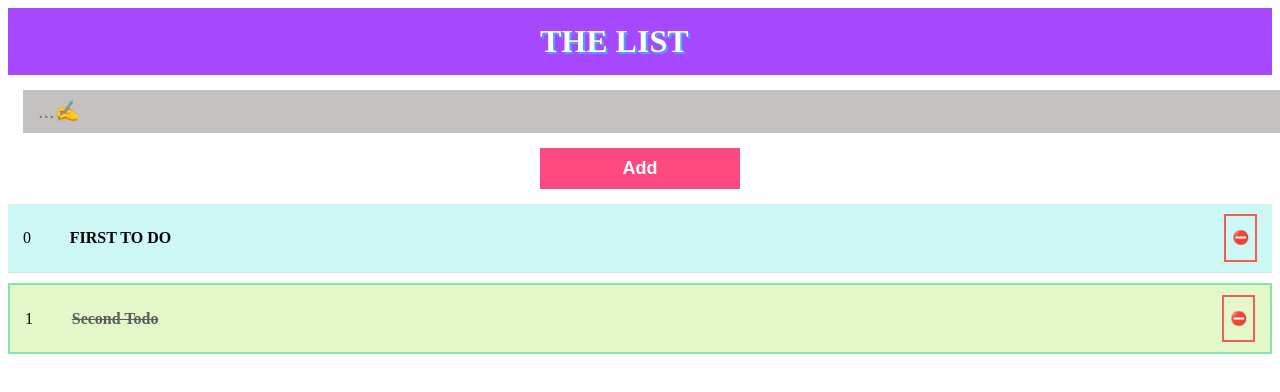
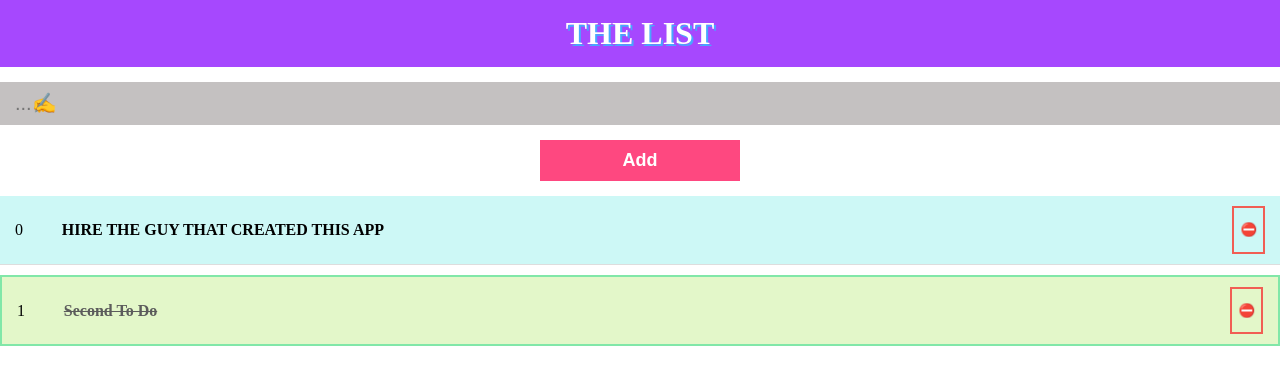
Before and after one commit to lamencha/the-list, an Angular app: page / in a window 1280 px wide. Shown: the top 392 px of the page. Built offline with nearby package versions, Linux system fonts and the light colour scheme.

Commit message:
more css empty validation

```diff
--- a/src/app/app.component.less
+++ b/src/app/app.component.less
@@ -6,8 +6,8 @@
 
 .app h1 {
     display: block;
-	width: 100%;
-	max-width: 200px;
+	text-align: center;
+
 	appearance: none;
 	border: none;
 	outline: none;
--- a/src/app/components/todos/todos.component.html
+++ b/src/app/components/todos/todos.component.html
@@ -1,20 +1,44 @@
+<!DOCTYPE html>
+<html>
+
+<script src="https://ajax.googleapis.com/ajax/libs/angularjs/1.6.9/angular.min.js"></script>
+
 <div class="todos">
 
-    <form name="myForm" (submit)="addTodo()" required>
+    <form novalidate class="frm" name="myForm" (submit)="addTodo()" >
         <input
             type="text"
             name="inputTodo"
             placeholder="...&#9997;"
             class="todo-input"
             [(ngModel)]="inputTodo"
+            ng-model="user.name"
+            required
+        />
+        <input class="todo-submit" type="submit"  value="Add" ng-click="update(user)">
+    </form>
 
-
-        />
-        <input class="todo-submit" type="submit" value="Add" >
-    </form>
     <div *ngFor="let todo of todos1; let i = index;" class="todo {{ (todo.completed ? 'done' : '') }}" (click)="toggleDone(i)">
         <div class="id">{{ i }}</div>
         <div class="content" >{{ todo.content }}</div>
         <button class="delete" (click)="deleteTodo(i)"><p>&#9940;</p></button>
     </div>
+
 </div>
+
+<script>
+    angular.module('formExample', [])
+      .controller('ExampleController', ['$scope', function($scope) {
+        $scope.master = {};
+
+        $scope.update = function(user) {
+          $scope.master = angular.copy(user);
+        };
+
+        $scope.reset = function() {
+          $scope.user = angular.copy($scope.master);
+        };
+
+        $scope.reset();
+      }]);
+  </script>
--- a/src/app/components/todos/todos.component.less
+++ b/src/app/components/todos/todos.component.less
@@ -39,13 +39,12 @@
 
 .todo-input {
 	display: block;
-	width: 100%;
-
+    width: 100%;
 	padding: 10px 15px ;
 	appearance: none;
 	border: none;
 	background-color: #c4c1c1;
-	margin: 15px;
+	margin-top: 15px;
 	font-size: 20px;
 	outline: none;
 }
@@ -84,3 +83,15 @@ background-color: rgba(255, 255, 255, 0);
 .todo.done {
     border: 2px solid #81e7a8;
 }
+
+.frm {
+    box-sizing: border-box;
+}
+
+.frm input.ng-invalid.ng-touched {
+    background-color: #FA787E;
+  }
+
+.frm  input.ng-valid.ng-touched {
+    background-color: #78FA89;
+  }
--- a/src/app/components/todos/todos.component.ts
+++ b/src/app/components/todos/todos.component.ts
@@ -13,11 +13,11 @@ export class TodosComponent {
 
   todos1 = [
     {
-      content: 'First To do',
+      content: 'Hire The Guy That Created This App',
       completed: false
     },
     {
-      content: 'Second Todo',
+      content: 'Second To do',
       completed: true
     }
   ]
--- a/src/index.html
+++ b/src/index.html
@@ -7,7 +7,7 @@
   <meta name="viewport" content="width=device-width, initial-scale=1">
   <link rel="icon" type="image/x-icon" href="favicon.ico">
 </head>
-<body>
+<body class="bod">
   <app-root></app-root>
 </body>
 </html>
--- a/src/styles.less
+++ b/src/styles.less
@@ -1 +1,5 @@
 /* You can add global styles to this file, and also import other style files */
+.bod {
+    margin: 0px;
+
+}
```
